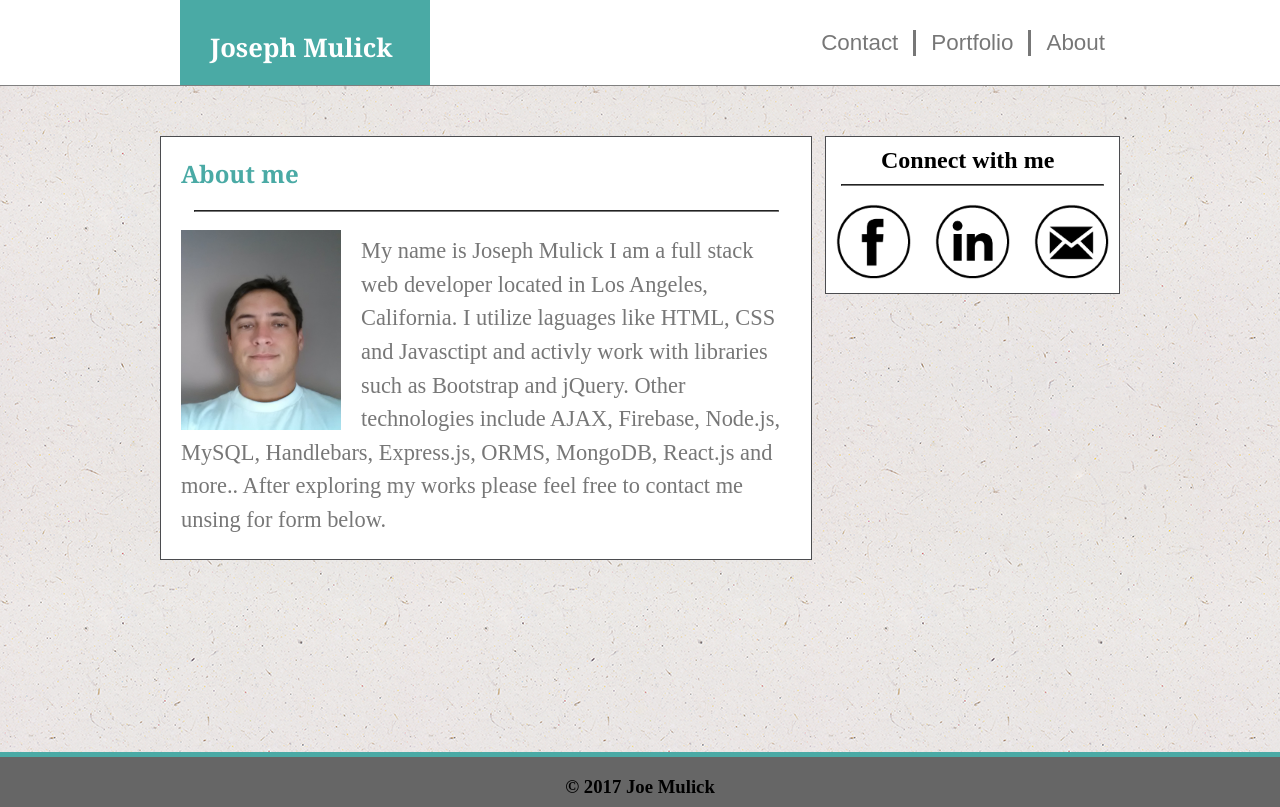
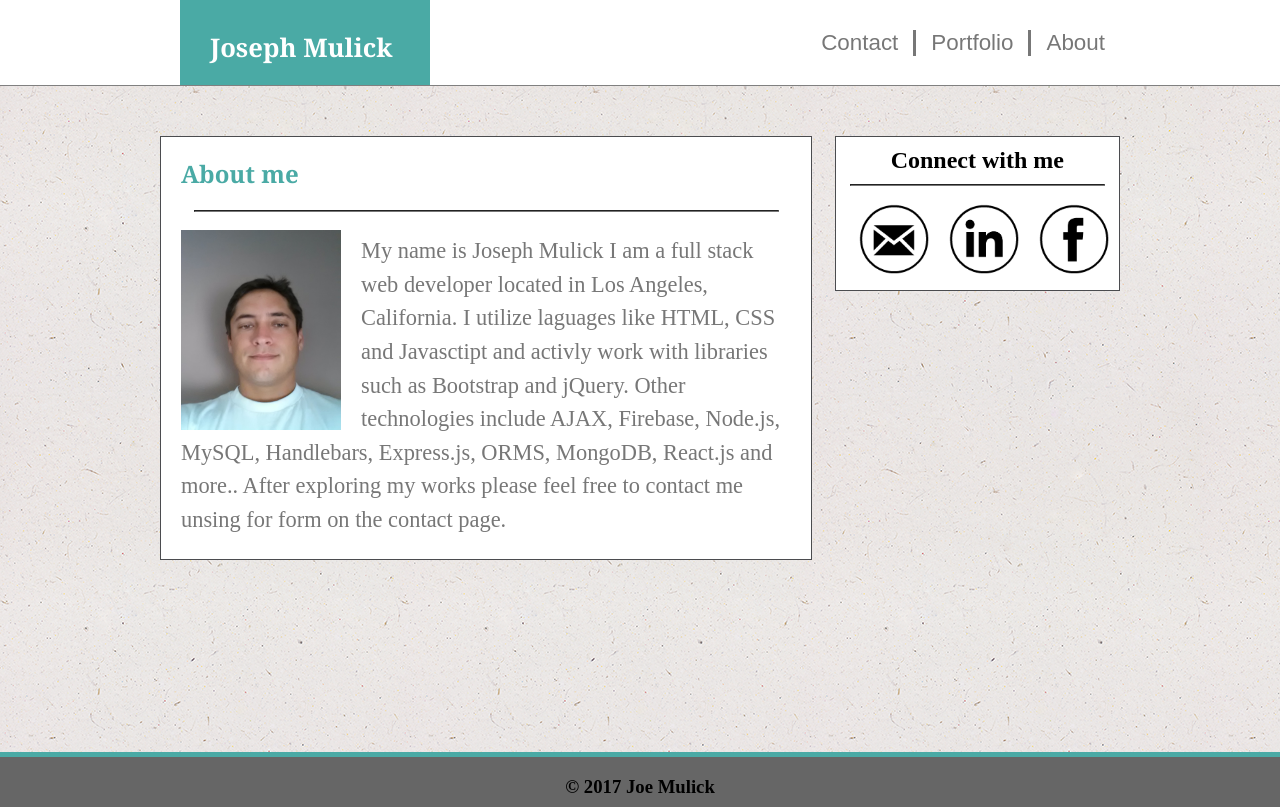
Before and after one commit to CoolCodeGuy351/Basic-Portfolio, a plain HTML site: page index.html in a window 1280 px wide. Drawn offline with Linux system fonts and the light colour scheme.

Commit message:
Final Commit

```diff
--- a/assets/css/style.css
+++ b/assets/css/style.css
@@ -6,7 +6,14 @@ body{
     background-image: url(../images/ep_naturalwhite.png);
 }
 
+.social-link{
+    margin: 0px 0px 0px 0px;
+    padding: 0px 0px 0px 0px;
+    border-left: none;
+}
+
 /* NAV BAR */
+
 nav{
     width:100%;
     height: 85px;
@@ -178,6 +185,7 @@ form{
     margin-top: 15%;
     border-top: solid 5px #4aaaa5;
     display: block;
+    margin-bottom: 0;
 }
 
 .footer-text{
--- a/index.html
+++ b/index.html
@@ -37,7 +37,7 @@
             <hr>
 
                     <img class="my-img" src="assets/images/20130814_152646.jpg">
-                    <p class="main-text">My name is Joseph Mulick I am a full stack web developer located in Los Angeles, California. I utilize laguages like HTML, CSS and Javasctipt and activly work with libraries such as Bootstrap and jQuery. Other technologies include AJAX, Firebase, Node.js, MySQL, Handlebars, Express.js, ORMS, MongoDB, React.js and more.. After exploring my works please feel free to contact me unsing for form below.</p>
+                    <p class="main-text">My name is Joseph Mulick I am a full stack web developer located in Los Angeles, California. I utilize laguages like HTML, CSS and Javasctipt and activly work with libraries such as Bootstrap and jQuery. Other technologies include AJAX, Firebase, Node.js, MySQL, Handlebars, Express.js, ORMS, MongoDB, React.js and more.. After exploring my works please feel free to contact me unsing for form on the contact page.</p>
 
         </div>
 
@@ -47,9 +47,9 @@
 
             <hr>
 
-            <img class="img-spacing" src="assets/images/blk-facebook.png" width="75px" height="75px" alt="facebook-logo">
-            <img class="img-spacing" src="assets/images/blk-linkedin.png" width="75px" height="75px" alt="linkdin-logo">
-            <img class="img-spacing" src="assets/images/blk-email.png" width="75px" height="75px" alt="email-logo">
+             <a href="facebook.com" class="social-link"><img class="img-spacing" src="assets/images/blk-facebook.png" width="70px" height="70px" alt="facebook-logo"></a>
+            <a href="linkedin.com" class="social-link"><img class="img-spacing" src="assets/images/blk-linkedin.png" width="70px" height="70px" alt="linkdin-logo"></a>
+            <a href="mailto:joemulick@gmail.com" class="social-link"><img class="img-spacing" src="assets/images/blk-email.png" width="70px" height="70px" alt="email-logo"></a>
 
         </div>
 
```
Also changed, not shown: contact.html (+4 -4 lines), portfolio.html (+3 -7 lines).
